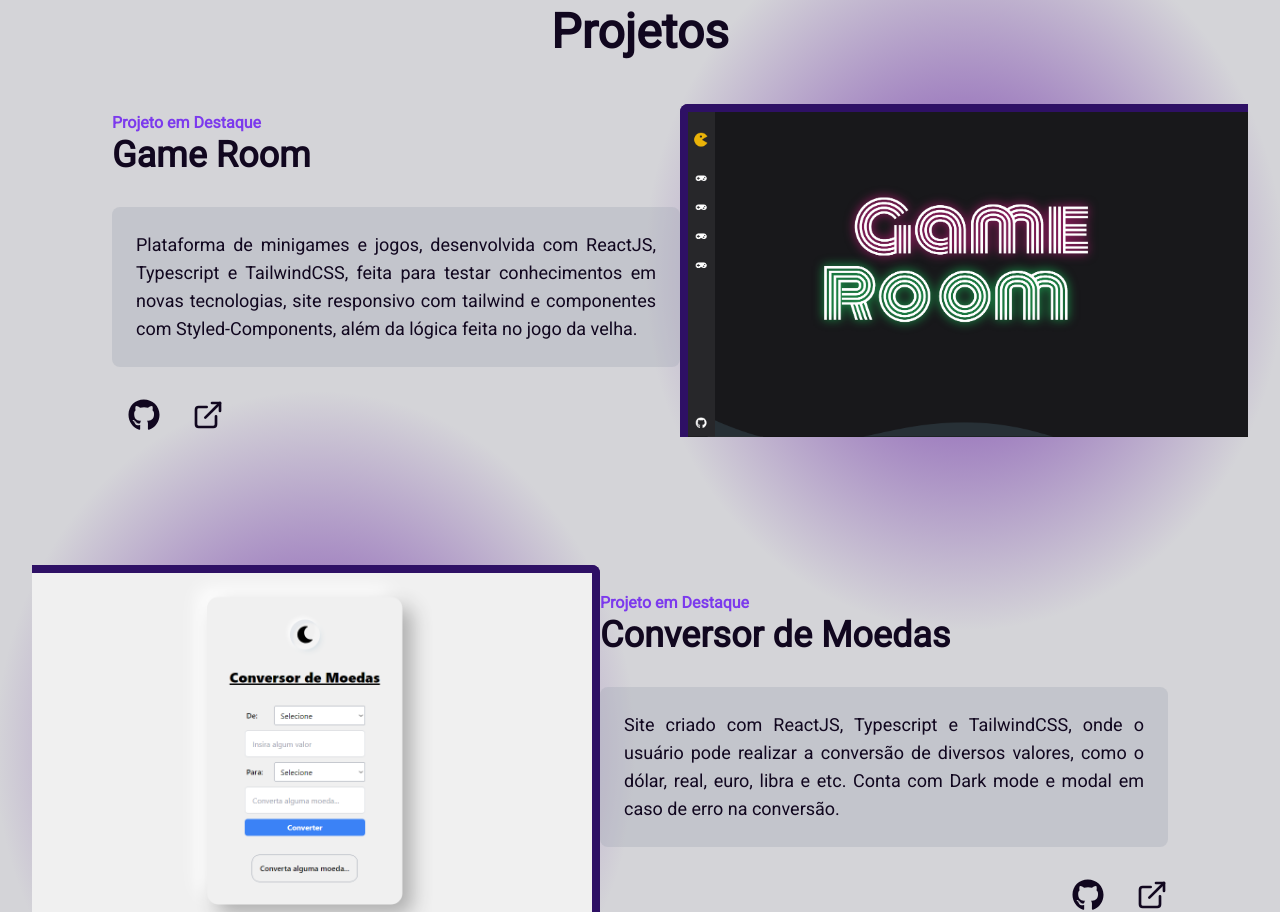
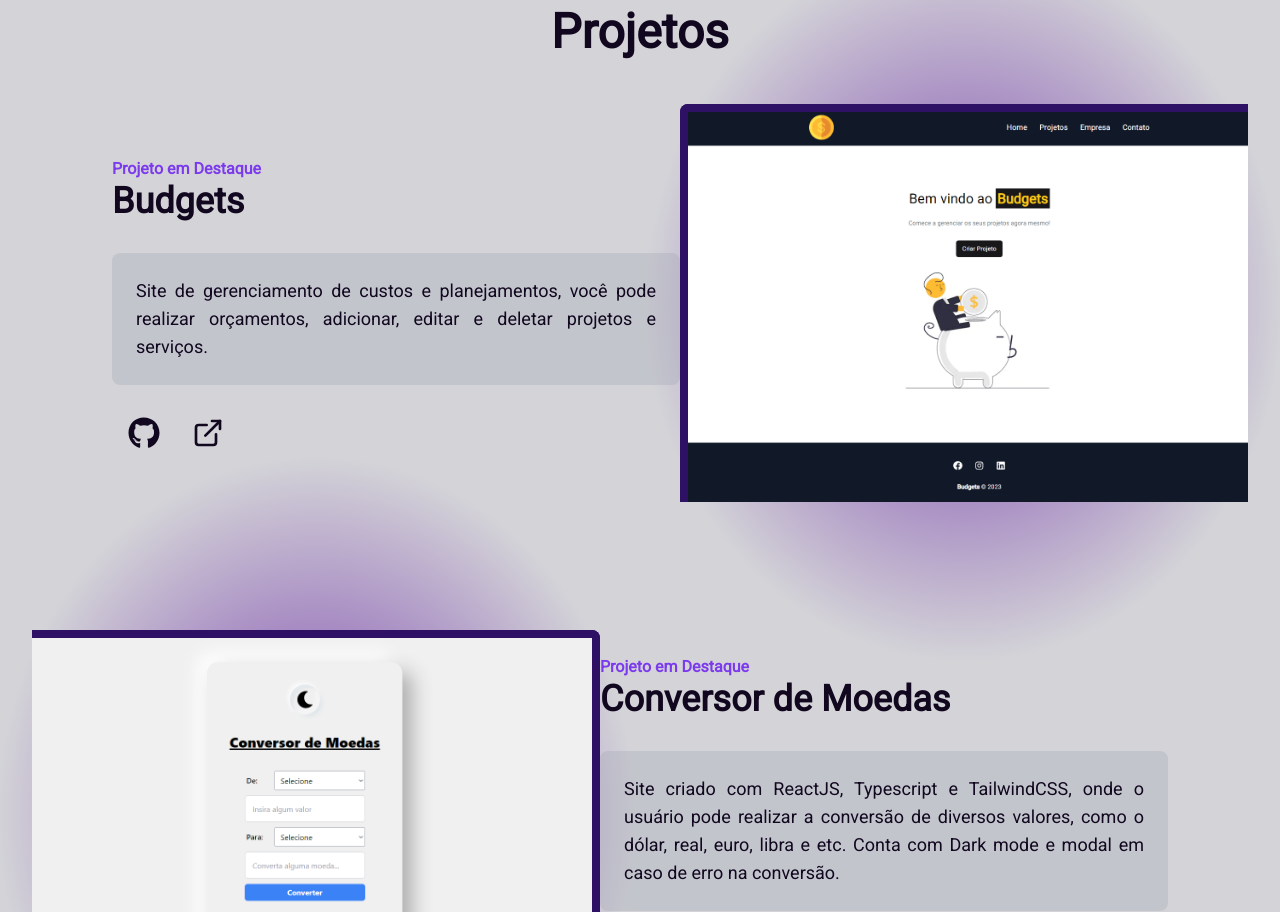
Before and after one commit to matheus-kiyoshi/matheuskiyoshi, a Next.js app: page / in a window 1280 px wide. Shown: the part 1840-2752 px from the top of the page. Built offline with nearby package versions, Linux system fonts and the light colour scheme; a web font is replaced by a local one.

Commit message:
project card change

```diff
--- a/src/app/page.tsx
+++ b/src/app/page.tsx
@@ -36,10 +36,10 @@ export default function Home() {
             <Projects
               FirstProject
               imageURL={card1}
-              title="Game Room"
-              description="Plataforma de minigames e jogos, desenvolvida com ReactJS, Typescript e TailwindCSS, feita para testar conhecimentos em novas tecnologias, site responsivo com tailwind e componentes com Styled-Components, além da lógica feita no jogo da velha."
-              githubLink="https://github.com/matheus-kiyoshi/game-room"
-              siteLink="https://game-room-three.vercel.app"
+              title="Budgets"
+              description="Site de gerenciamento de custos e planejamentos, você pode realizar orçamentos, adicionar, editar e deletar projetos e serviços."
+              githubLink="https://github.com/matheus-kiyoshi/budgets"
+              siteLink="https://budgetsmk.vercel.app"
               reverse
             />
           </article>
@@ -48,8 +48,8 @@ export default function Home() {
               imageURL={card2}
               title="Conversor de Moedas"
               description="Site criado com ReactJS, Typescript e TailwindCSS, onde o usuário pode realizar a conversão de diversos valores, como o dólar, real, euro, libra e etc. Conta com Dark mode e modal em caso de erro na conversão."
-              githubLink="https://github.com/matheus-kiyoshi/game-room"
-              siteLink="https://game-room-three.vercel.app"
+              githubLink="https://github.com/matheus-kiyoshi/exchange-api-reactjs"
+              siteLink="https://exchange-api-reactjs.vercel.app"
             />
           </article>
           <article
```
Also changed, not shown: public/card1.png.
